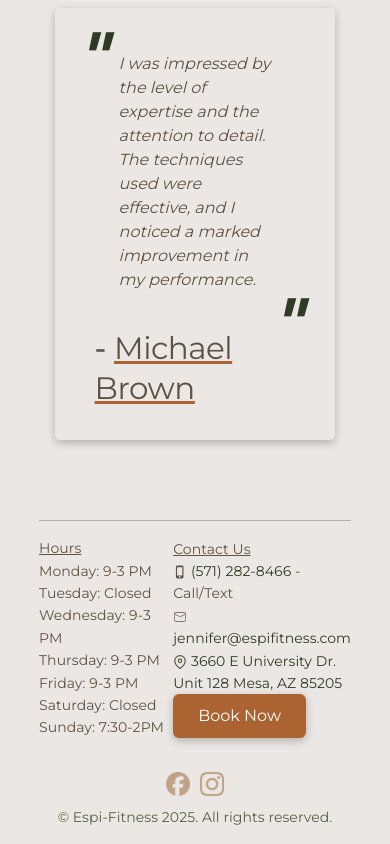
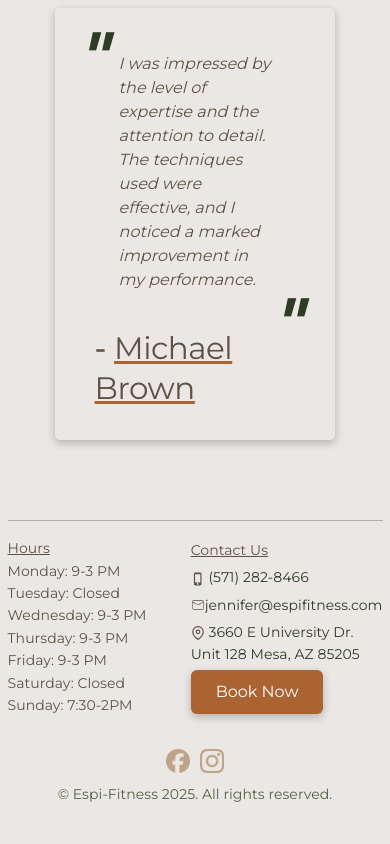
Before and after one commit to justin-mcclain/espi-fitness, a React (Create React App) app: page /testimonials in a window 390 px wide. Shown: the part 1530-2374 px from the top of the page. After the commit the page ends 2352 px from the top, so only its background shows below. Built offline with nearby package versions, Linux system fonts and the light colour scheme.

Commit message:
fixed email overflow and footer alignment

```diff
--- a/src/components/Footer/footer.jsx
+++ b/src/components/Footer/footer.jsx
@@ -30,9 +30,9 @@ export const Footer = () => {
 						<p class="caption">
 							<MdOutlinePhoneIphone />{" "}
 							<a href="tel:+15712828466">(571) 282-8466</a>{" "}
-							-Call/Text
+							{/* -Call/Text */}
 						</p>
-						<p class="caption">
+						<p class="caption overflow">
 							<CiMail />{" "}
 							<a href="mailto:jennifer@espifitness.com">
 								jennifer@espifitness.com
--- a/src/components/Footer/footer.scss
+++ b/src/components/Footer/footer.scss
@@ -10,7 +10,7 @@ footer {
 #footer-content {
 	border-top: 1px solid #5f52455f;
 	padding-top: 16px;
-	width: clamp(300px, 80vw, 1000px);
+	width: clamp(375px, 80vw, 1000px);
 	display: flex;
 	justify-content: center;
 	flex-direction: column;
@@ -24,12 +24,11 @@ footer {
 		justify-content: center;
 	}
 	align-items: center;
-		div:nth-child(2) {
-			align-items: flex-end;
-			@media screen and (max-width: 768px) {
-				align-items: flex-start;
-
-			}
+	div:nth-child(2) {
+		align-items: flex-end;
+		@media screen and (max-width: 768px) {
+			align-items: flex-start;
+		}
 	}
 }
 #footer-section {
@@ -47,10 +46,25 @@ footer {
 	}
 	a {
 		text-decoration: none;
-		color: #2F3C25;
+		color: #2f3c25;
 	}
 	button {
 		@include button-style;
+	}
+	.overflow {
+		display: flex;
+		align-items: center;
+		flex-wrap: nowrap;
+		svg {
+			flex-shrink: 0;
+			// margin-right: 5px;
+		}
+
+		a {
+			white-space: nowrap;
+			overflow: hidden;
+			text-overflow: ellipsis; // Adds ... if text is too long
+		}
 	}
 }
 
```
